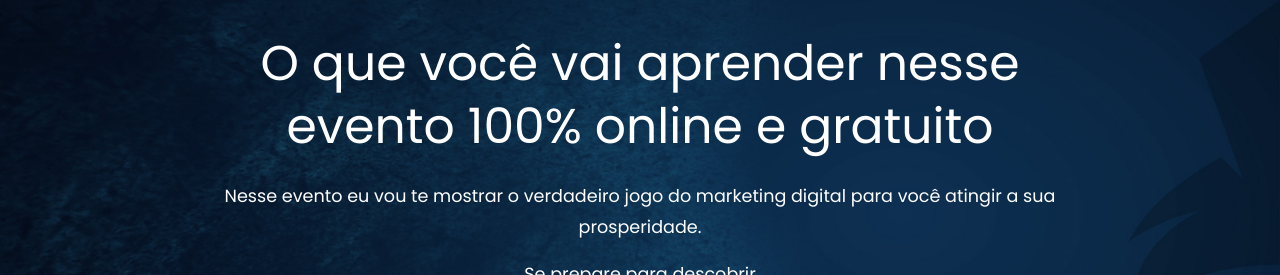
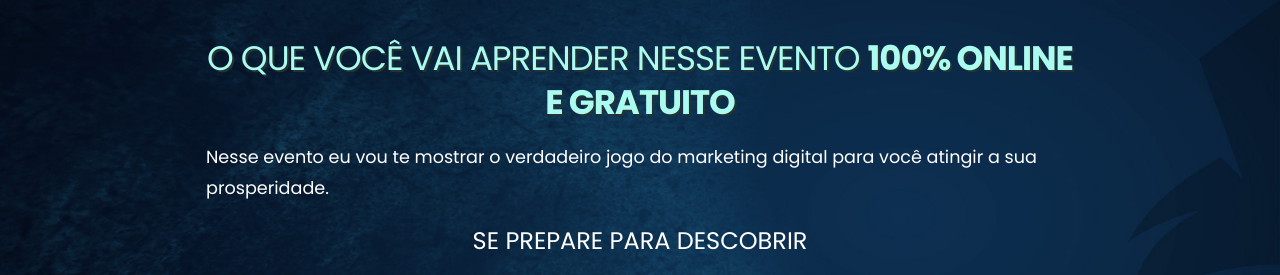
Before and after one commit to Startap/titans-digitais, a PHP site: template views/jogo_mkt_digital/jogo_content.php in a window 1280 px wide. Shown: the top 275 px of the page. Run offline with PHP 8.4, Linux system fonts and the light colour scheme; the template is opened without the code that fills it, so the values that code supplies are empty; some libraries are stand-ins or nearby versions.

Commit message:
🚧 Include minor layout changes

```diff
--- a/assets/css/jogo_mkt_digital.css
+++ b/assets/css/jogo_mkt_digital.css
@@ -68,6 +68,11 @@ strong {
     font-weight: 700;
 }
 
+strong.text__accent {
+    color: var(--color-accent-text);
+    letter-spacing: 1px;
+}
+
 .article {
     display: flex;
     flex-direction: column;
@@ -79,12 +84,23 @@ strong {
     padding: 2rem 1rem;
 }
 
-.article p {
+p.text__center {
     text-align: center;
 }
 
 .article__header {
     text-align: center;
+    color: var(--color-accent-text);
+    font-variant: all-small-caps;
+    text-shadow: 2px 2px #243331;
+    line-height: 90%;
+    letter-spacing: -1px;
+}
+
+.headline__call {
+    font-size: 1.4rem;
+    line-height: 1.8rem;
+    margin-bottom: 2rem;
 }
 
 .evento__online {
@@ -95,21 +111,32 @@ strong {
     text-transform: uppercase;
 }
 
+.font-150 {
+    font-size: 1.5em;
+}
+
 .evento__online .iconify {
     height: 1.5rem;
     width: 1.8rem;
 }
 
 .animation__evento_online {
-    font-size: 1.4rem;
+    font-size: 1.5rem;
+    margin-bottom: 1rem;
     color: var(--color-accent-text);
     animation: bounceScale 2s ease-in-out 0s infinite both;
 }
 
 @keyframes bounceScale {
-    0% { transform: scale(1) }
-    50% { transform: scale(1.1) }
-    100% { transform: scale(1) }
+    0% {
+        transform: scale(1)
+    }
+    50% {
+        transform: scale(1.1)
+    }
+    100% {
+        transform: scale(1)
+    }
 }
 
 .jogo_list_item {
@@ -132,7 +159,7 @@ strong {
     position: relative;
     width: 2.5rem;
     height: 1.3rem;
-    background: url('https://api.iconify.design/bi:patch-check-fill.svg') no-repeat center center / contain;
+    background: url('https://api.iconify.design/ic:round-label.svg') no-repeat center center / contain;
     filter: invert(1);
 }
 
@@ -149,22 +176,20 @@ strong {
     margin-bottom: 2rem;
     width: 100%;
     align-self: center;
-    max-width: 650px;
+    max-width: 500px;
 }
 
 .video__iframe_container {
     position: relative;
-    padding-bottom: 56.25%;
+    padding-bottom: 50.25%;
     padding-top: 30px;
     height: 0;
     overflow: hidden;
 }
 
-.video__iframe_container iframe,
-.video__iframe_container object,
-.video__iframe_container embed {
-    width:100%;
-    height:100%;
+.video__iframe_container iframe, .video__iframe_container object, .video__iframe_container embed {
+    width: 100%;
+    height: 100%;
     top: 0;
     left: 0;
     position: absolute;
--- a/views/jogo_mkt_digital/formulario.php
+++ b/views/jogo_mkt_digital/formulario.php
@@ -22,9 +22,9 @@
         </div>
     </div>
 
-    <p>
+    <p class="headline__call text__center">
         Domine o verdadeiro jogo do Marketing Digital e comece a prosperar por
-        meio das <strong>três profissões mais valorizadas e cobiçadas</strong> do Digital.
+        meio das <strong class="text__accent">três profissões mais valorizadas e cobiçadas</strong> do Digital.
     </p>
 
     <p>
--- a/views/jogo_mkt_digital/jogo_content.php
+++ b/views/jogo_mkt_digital/jogo_content.php
@@ -1,18 +1,18 @@
 <article class="article">
-    <h1 class="article__header">O que você vai aprender nesse evento 100% online e gratuito</h1>
+    <h1 class="article__header">O que você vai aprender nesse evento
+        <strong>100% online e gratuito</strong>
+    </h1>
 
     <p>
         Nesse evento eu vou te mostrar o verdadeiro jogo do marketing digital
         para você atingir a sua prosperidade.
     </p>
 
-    <p>
-        Se prepare para descobrir
+    <p class="text__center font-150">SE PREPARE PARA DESCOBRIR</p>
 
     <ul class="jogo_list_item">
         <li>O verdadeiro jogo do marketing</li>
         <li>Como atuar em uma das 3 profissões do digital mais valorizadas e cobiçadas</li>
         <li>O passo a passo para a prosperidade no digital</li>
     </ul>
-    </p>
 </article>
```
